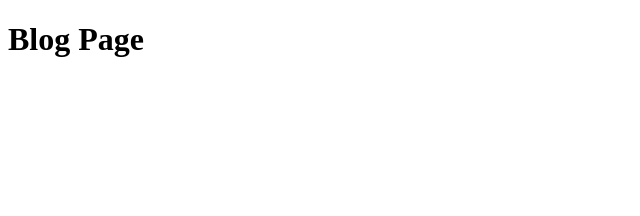
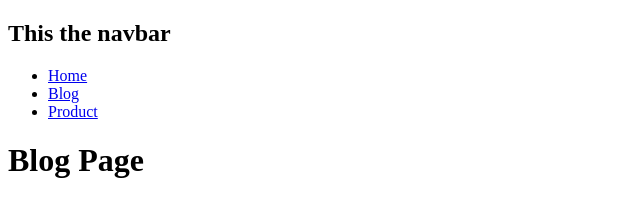
Before and after one commit to thefoxboxman/Gatsby101, a Gatsby site: page /blog in a window 1280 px wide. Shown: the whole page, without its empty margins (0-640 px from the left). Built offline with nearby package versions, Linux system fonts and the light colour scheme; Gatsby itself is replaced by a stand-in of ours.

Commit message:
Added navbar and layout components

```diff
--- /dev/null
+++ b/src/components/layout.js
@@ -0,0 +1,9 @@
+import React from "react"
+import NavBar from "../components/navbar"
+
+export default ({ children }) => (
+  <>
+    <NavBar />
+    <div>{children}</div>
+  </>
+)
--- a/src/components/navbar.js
+++ b/src/components/navbar.js
@@ -0,0 +1,21 @@
+import React from "react"
+import { Link } from "gatsby"
+
+export default function navbar() {
+  return (
+    <nav>
+      <h1>This the navbar</h1>
+      <ul>
+        <li>
+          <Link to="/">Home</Link>
+        </li>
+        <li>
+          <Link to="/blog">Blog</Link>
+        </li>
+        <li>
+          <Link to="/product">Product</Link>
+        </li>
+      </ul>
+    </nav>
+  )
+}
--- a/src/pages/blog.js
+++ b/src/pages/blog.js
@@ -1,11 +1,13 @@
-import React, { Component } from 'react'
-
+import React, { Component } from "react"
+import Layout from "../components/layout"
 export default class blog extends Component {
   render() {
     return (
+      <Layout>
         <div>
           <h1>Blog Page</h1>
         </div>
+      </Layout>
     )
   }
 }
```
Also changed, not shown: src/pages/index.js (+9 -5 lines). Lines whose indentation alone changed are shown as unchanged.
